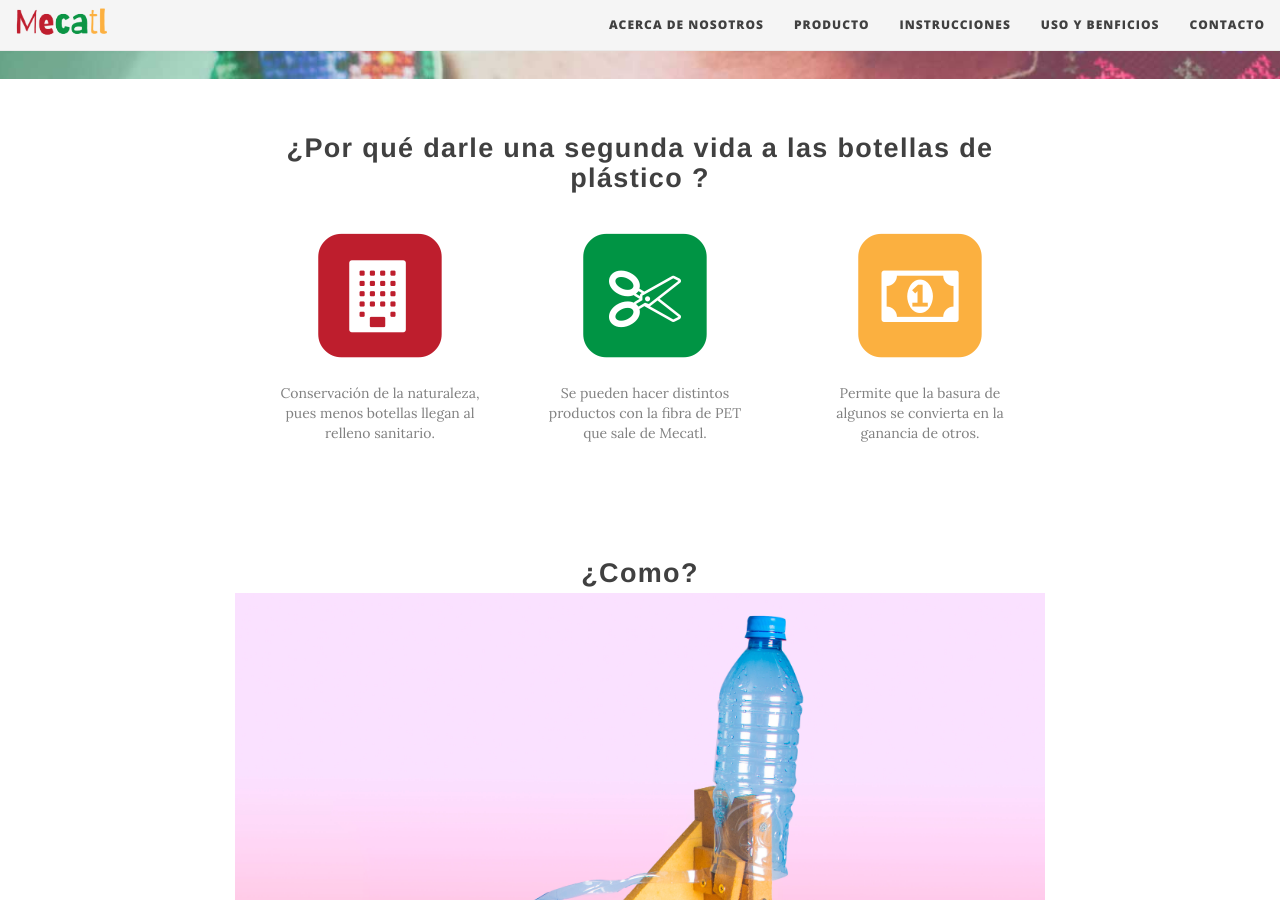
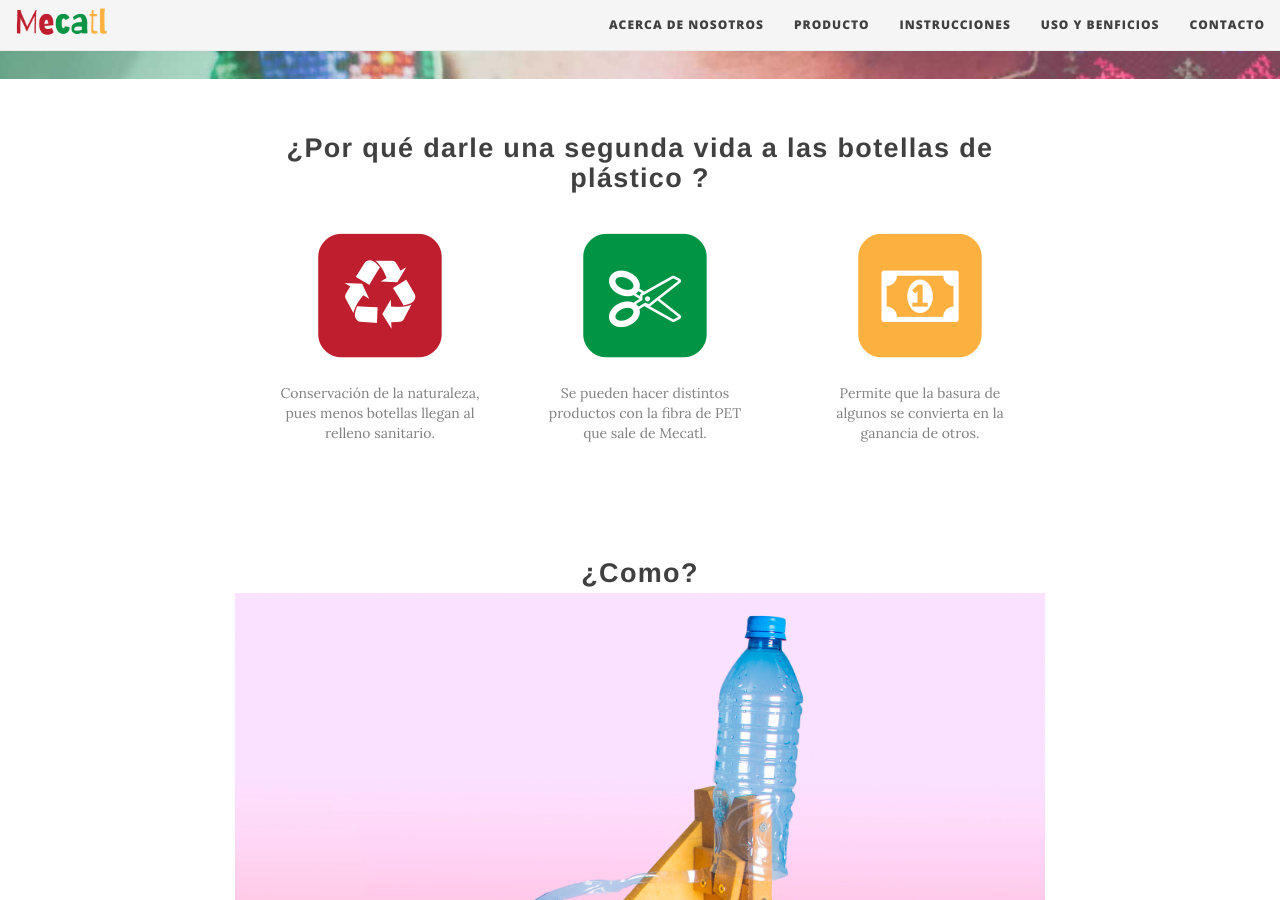
Before and after one commit to Mecatl/Mecatl.github.io, a Jekyll site: the page built from index.md, in a window 1280 px wide and 900 px high, scrolled down 493 px. Built offline with Jekyll 4.4.1, drawn with Linux system fonts in a browser that asks for light colours; some web fonts are replaced.

Commit message:
Added recycling icon

```diff
--- a/index.md
+++ b/index.md
@@ -19,7 +19,7 @@ css: '/css/extend-home.css'
       <a>
         <span class="fa-stack fa-4x">
           <i class="fa fa-square fa-stack-2x stack-color-1"></i>
-          <i class="fa fa-building fa-stack-1x fa-inverse"></i>
+          <i class="fa fa-recycle fa-stack-1x fa-inverse"></i>
         </span>
         <p class="text-muted">Conservación de la naturaleza, pues menos botellas llegan al relleno sanitario.</p>
       </a>
```
Also changed, not shown: 1 other file.
